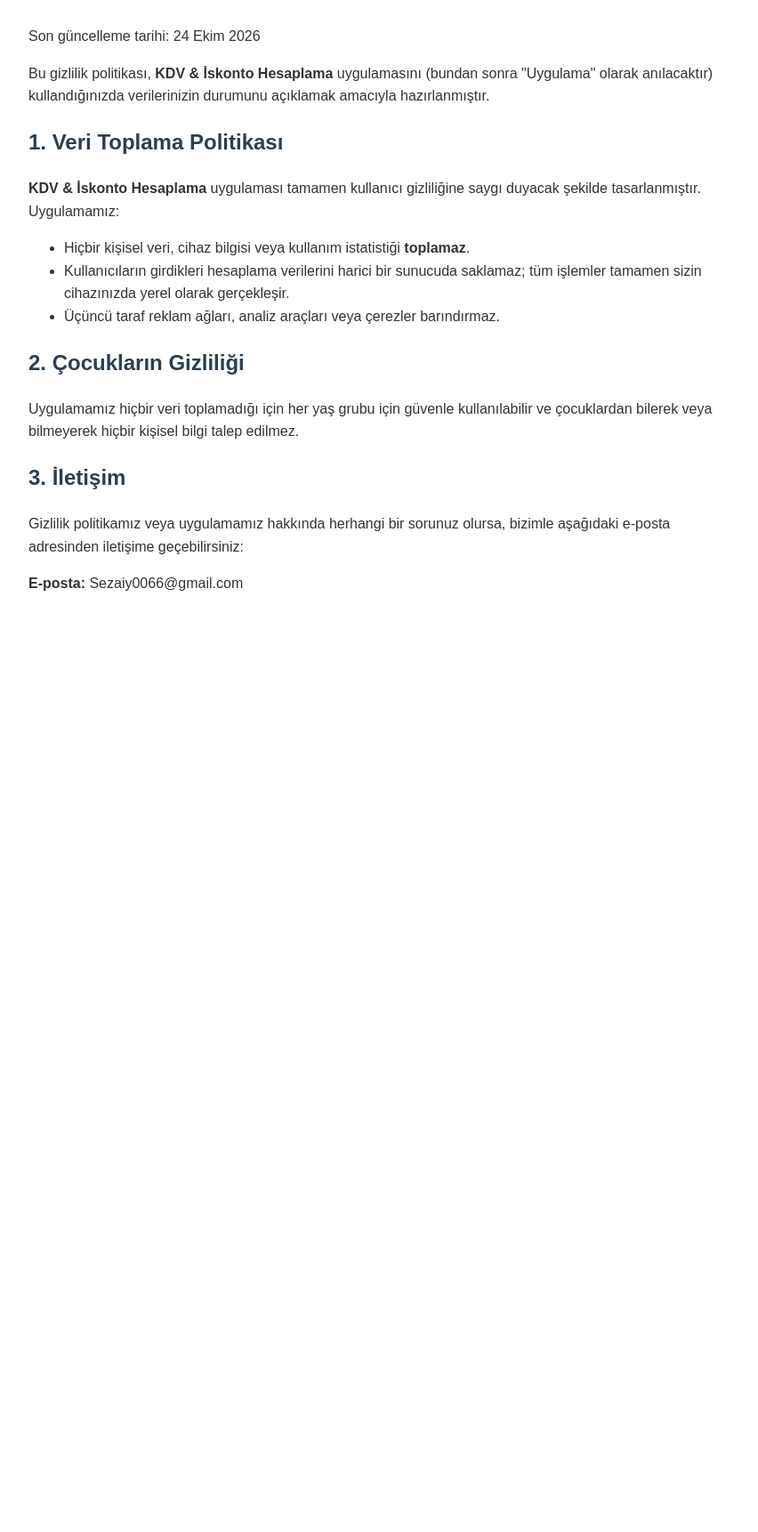
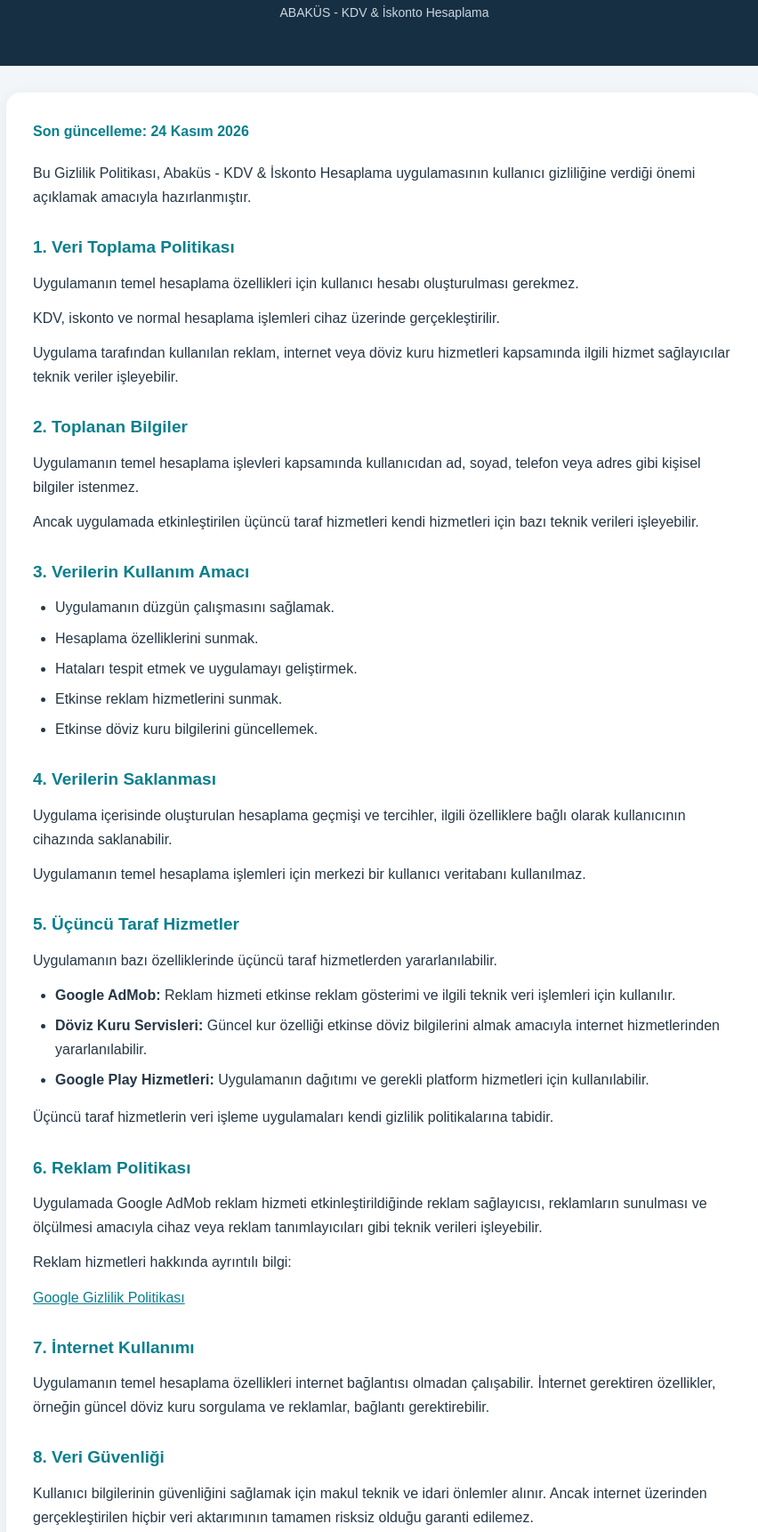
Before and after one commit to SORGUN-CALISKANOGULLARI/sezo.com.abaks, a plain HTML site: page index.html in a window 1280 px wide. Shown: the part 86-1808 px from the top of the page at 89% size, without its empty margins (208-1060 px from the left). Before the commit the page ends 800 px from the top, so only its background shows below. Drawn offline with Linux system fonts and the light colour scheme.

Commit message:
Update index.html

```diff
--- a/index.html
+++ b/index.html
@@ -1,35 +1,308 @@
+
 <!DOCTYPE html>
 <html lang="tr">
 <head>
-    <meta charset="UTF-8">
-    <meta name="viewport" content="width=device-width, initial-scale=1.0">
-    <title>Gizlilik Politikası - KDV & İskonto Hesaplama</title>
-    <style>
-        body { font-family: Arial, sans-serif; line-height: 1.6; margin: 20px; color: #333; max-width: 800px; margin: auto; padding: 20px;}
-        h1, h2 { color: #2c3e50; }
-    </style>
+<meta charset="UTF-8">
+<meta name="viewport" content="width=device-width, initial-scale=1.0">
+<meta name="description" content="KDV & İskonto Hesaplama uygulaması gizlilik politikası.">
+<title>Gizlilik Politikası - Abaküs</title>
+
+<style>
+* {
+    box-sizing: border-box;
+    margin: 0;
+    padding: 0;
+}
+
+body {
+    font-family: Arial, sans-serif;
+    background: #f3f6f8;
+    color: #263746;
+    line-height: 1.7;
+}
+
+header {
+    background: #172f43;
+    color: white;
+    padding: 35px 20px;
+    text-align: center;
+}
+
+header h1 {
+    font-size: 27px;
+    margin-bottom: 8px;
+}
+
+header p {
+    color: #cbd8e2;
+    font-size: 14px;
+}
+
+.container {
+    max-width: 850px;
+    margin: 30px auto;
+    padding: 30px;
+    background: white;
+    border-radius: 16px;
+    box-shadow: 0 4px 18px rgba(0,0,0,0.06);
+}
+
+.date {
+    color: #087f8c;
+    font-weight: bold;
+    margin-bottom: 20px;
+}
+
+h2 {
+    color: #087f8c;
+    font-size: 19px;
+    margin-top: 27px;
+    margin-bottom: 10px;
+}
+
+p {
+    margin-bottom: 12px;
+}
+
+ul {
+    padding-left: 25px;
+    margin-bottom: 15px;
+}
+
+li {
+    margin-bottom: 7px;
+}
+
+.notice {
+    background: #edf7f5;
+    border-left: 4px solid #087f8c;
+    padding: 15px;
+    margin: 20px 0;
+    border-radius: 5px;
+}
+
+footer {
+    text-align: center;
+    padding: 25px;
+    color: #687783;
+    font-size: 13px;
+}
+
+a {
+    color: #087f8c;
+}
+
+@media(max-width:600px) {
+    .container {
+        margin: 15px;
+        padding: 22px;
+    }
+
+    header h1 {
+        font-size: 23px;
+    }
+}
+</style>
 </head>
+
 <body>
 
+<header>
     <h1>Gizlilik Politikası</h1>
-    <p>Son güncelleme tarihi: 24 Ekim 2026</p>
+    <p>ABAKÜS - KDV & İskonto Hesaplama</p>
+</header>
 
-    <p>Bu gizlilik politikası, <strong>KDV & İskonto Hesaplama</strong> uygulamasını (bundan sonra "Uygulama" olarak anılacaktır) kullandığınızda verilerinizin durumunu açıklamak amacıyla hazırlanmıştır.</p>
+<div class="container">
+
+    <p class="date">Son güncelleme: 24 Kasım 2026</p>
+
+    <p>
+    Bu Gizlilik Politikası, Abaküs - KDV & İskonto
+    Hesaplama uygulamasının kullanıcı gizliliğine
+    verdiği önemi açıklamak amacıyla hazırlanmıştır.
+    </p>
 
     <h2>1. Veri Toplama Politikası</h2>
-    <p><strong>KDV & İskonto Hesaplama</strong> uygulaması tamamen kullanıcı gizliliğine saygı duyacak şekilde tasarlanmıştır. Uygulamamız:</p>
+
+    <p>
+    Uygulamanın temel hesaplama özellikleri için
+    kullanıcı hesabı oluşturulması gerekmez.
+    </p>
+
+    <p>
+    KDV, iskonto ve normal hesaplama işlemleri
+    cihaz üzerinde gerçekleştirilir.
+    </p>
+
+    <p>
+    Uygulama tarafından kullanılan reklam, internet
+    veya döviz kuru hizmetleri kapsamında ilgili
+    hizmet sağlayıcılar teknik veriler işleyebilir.
+    </p>
+
+    <h2>2. Toplanan Bilgiler</h2>
+
+    <p>
+    Uygulamanın temel hesaplama işlevleri kapsamında
+    kullanıcıdan ad, soyad, telefon veya adres gibi
+    kişisel bilgiler istenmez.
+    </p>
+
+    <p>
+    Ancak uygulamada etkinleştirilen üçüncü taraf
+    hizmetleri kendi hizmetleri için bazı teknik
+    verileri işleyebilir.
+    </p>
+
+    <h2>3. Verilerin Kullanım Amacı</h2>
+
     <ul>
-        <li>Hiçbir kişisel veri, cihaz bilgisi veya kullanım istatistiği <strong>toplamaz</strong>.</li>
-        <li>Kullanıcıların girdikleri hesaplama verilerini harici bir sunucuda saklamaz; tüm işlemler tamamen sizin cihazınızda yerel olarak gerçekleşir.</li>
-        <li>Üçüncü taraf reklam ağları, analiz araçları veya çerezler barındırmaz.</li>
+        <li>Uygulamanın düzgün çalışmasını sağlamak.</li>
+        <li>Hesaplama özelliklerini sunmak.</li>
+        <li>Hataları tespit etmek ve uygulamayı geliştirmek.</li>
+        <li>Etkinse reklam hizmetlerini sunmak.</li>
+        <li>Etkinse döviz kuru bilgilerini güncellemek.</li>
     </ul>
 
-    <h2>2. Çocukların Gizliliği</h2>
-    <p>Uygulamamız hiçbir veri toplamadığı için her yaş grubu için güvenle kullanılabilir ve çocuklardan bilerek veya bilmeyerek hiçbir kişisel bilgi talep edilmez.</p>
+    <h2>4. Verilerin Saklanması</h2>
 
-    <h2>3. İletişim</h2>
-    <p>Gizlilik politikamız veya uygulamamız hakkında herhangi bir sorunuz olursa, bizimle aşağıdaki e-posta adresinden iletişime geçebilirsiniz:</p>
-    <p><strong>E-posta:</strong> Sezaiy0066@gmail.com</p>
+    <p>
+    Uygulama içerisinde oluşturulan hesaplama
+    geçmişi ve tercihler, ilgili özelliklere bağlı
+    olarak kullanıcının cihazında saklanabilir.
+    </p>
+
+    <p>
+    Uygulamanın temel hesaplama işlemleri için
+    merkezi bir kullanıcı veritabanı kullanılmaz.
+    </p>
+
+    <h2>5. Üçüncü Taraf Hizmetler</h2>
+
+    <p>
+    Uygulamanın bazı özelliklerinde üçüncü taraf
+    hizmetlerden yararlanılabilir.
+    </p>
+
+    <ul>
+        <li>
+        <strong>Google AdMob:</strong>
+        Reklam hizmeti etkinse reklam gösterimi
+        ve ilgili teknik veri işlemleri için kullanılır.
+        </li>
+        <li>
+        <strong>Döviz Kuru Servisleri:</strong>
+        Güncel kur özelliği etkinse döviz bilgilerini
+        almak amacıyla internet hizmetlerinden
+        yararlanılabilir.
+        </li>
+        <li>
+        <strong>Google Play Hizmetleri:</strong>
+        Uygulamanın dağıtımı ve gerekli platform
+        hizmetleri için kullanılabilir.
+        </li>
+    </ul>
+
+    <p>
+    Üçüncü taraf hizmetlerin veri işleme uygulamaları
+    kendi gizlilik politikalarına tabidir.
+    </p>
+
+    <h2>6. Reklam Politikası</h2>
+
+    <p>
+    Uygulamada Google AdMob reklam hizmeti
+    etkinleştirildiğinde reklam sağlayıcısı,
+    reklamların sunulması ve ölçülmesi amacıyla
+    cihaz veya reklam tanımlayıcıları gibi teknik
+    verileri işleyebilir.
+    </p>
+
+    <p>
+    Reklam hizmetleri hakkında ayrıntılı bilgi:
+    </p>
+
+    <p>
+    <a href="https://policies.google.com/privacy"
+       target="_blank" rel="noopener">
+       Google Gizlilik Politikası
+    </a>
+    </p>
+
+    <h2>7. İnternet Kullanımı</h2>
+
+    <p>
+    Uygulamanın temel hesaplama özellikleri
+    internet bağlantısı olmadan çalışabilir.
+    İnternet gerektiren özellikler, örneğin
+    güncel döviz kuru sorgulama ve reklamlar,
+    bağlantı gerektirebilir.
+    </p>
+
+    <h2>8. Veri Güvenliği</h2>
+
+    <p>
+    Kullanıcı bilgilerinin güvenliğini sağlamak
+    için makul teknik ve idari önlemler alınır.
+    Ancak internet üzerinden gerçekleştirilen
+    hiçbir veri aktarımının tamamen risksiz
+    olduğu garanti edilemez.
+    </p>
+
+    <h2>9. Verilerin Silinmesi</h2>
+
+    <p>
+    Cihazda saklanan uygulama verileri, uygulama
+    içerisindeki mevcut silme seçenekleri veya
+    Android uygulama verilerini temizleme
+    özelliği aracılığıyla silinebilir.
+    </p>
+
+    <p>
+    Üçüncü taraf hizmetler tarafından işlenen
+    verilerin silinmesi için ilgili hizmet
+    sağlayıcının politikaları geçerlidir.
+    </p>
+
+    <h2>10. Çocukların Gizliliği</h2>
+
+    <p>
+    Uygulama çocuklardan bilerek kişisel bilgi
+    toplamayı amaçlamaz. Çocuklara yönelik
+    reklam ve veri işleme uygulamalarında
+    geçerli mevzuata ve platform kurallarına
+    uyulması hedeflenir.
+    </p>
+
+    <h2>11. Gizlilik Politikası Değişiklikleri</h2>
+
+    <p>
+    Bu politika gerektiğinde güncellenebilir.
+    Güncellenen metin bu internet sayfasında
+    yayınlandığı tarihten itibaren geçerli olur.
+    </p>
+
+    <h2>12. İletişim</h2>
+
+    <p>
+    Gizlilik politikası veya uygulama hakkında
+    sorularınız için aşağıdaki e-posta adresinden
+    bizimle iletişime geçebilirsiniz.
+    </p>
+
+    <div class="notice">
+        <strong>Geliştirici:</strong> Abaküs<br>
+        <strong>E-posta:</strong>
+        E-POSTA_ADRESİNİ_BURAYA_YAZ
+    </div>
+
+</div>
+
+<footer>
+    © 2026 Abaküs - KDV & İskonto Hesaplama
+    <br>
+    Tüm hakları saklıdır.
+</footer>
 
 </body>
 </html>
```
